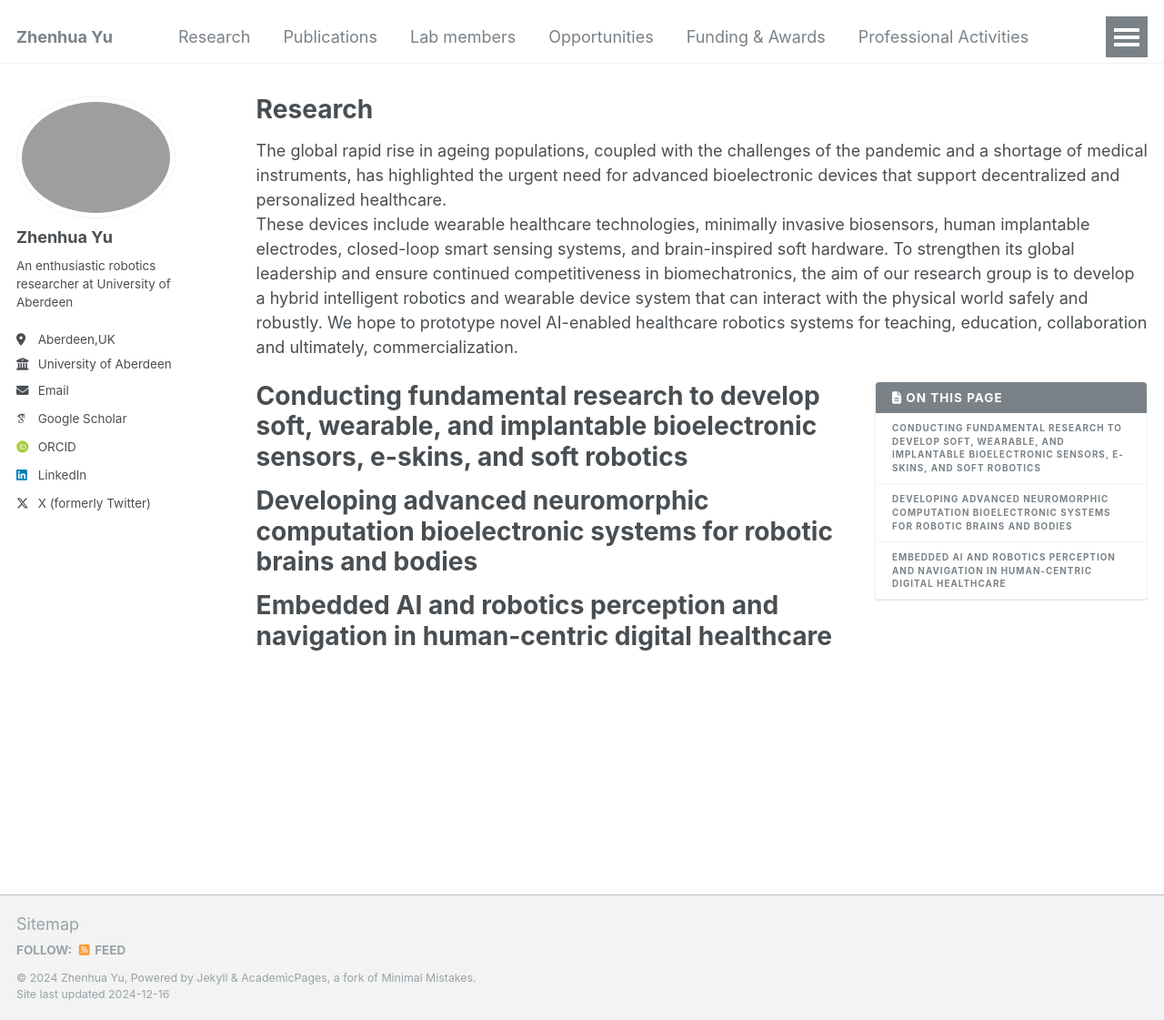
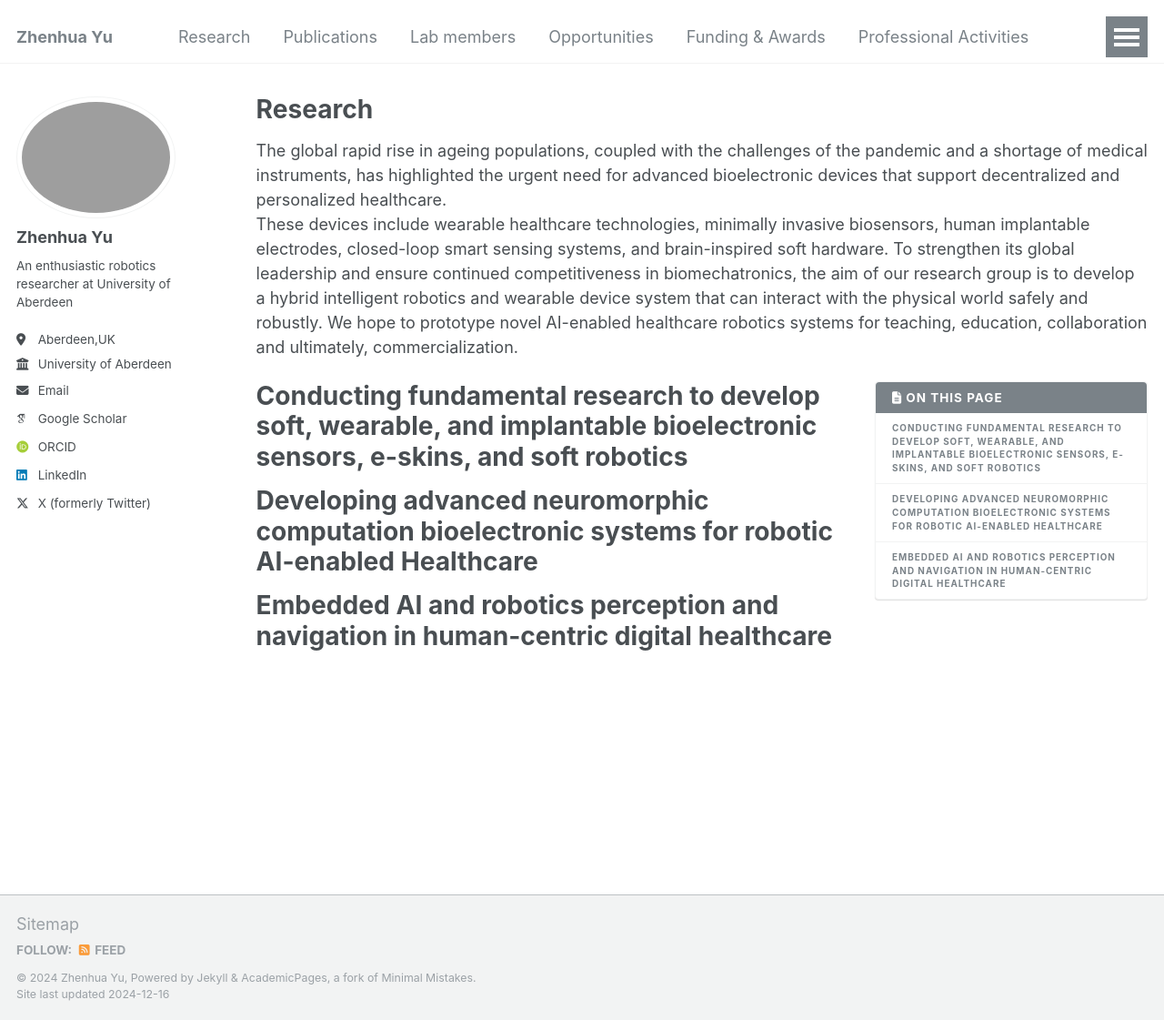
Before and after one commit to DrZhenhuaYu/DrZhenhuaYu.github.io, a Jekyll site: the page built from _pages/Research.md, in a window 1280 px wide and 1121 px high. Shown: the whole window at 91% size. Built offline with Jekyll 4.4.1, drawn with Linux system fonts in a browser that asks for light colours; some web fonts are replaced.

Commit message:
Update Research.md

```diff
--- a/_pages/Research.md
+++ b/_pages/Research.md
@@ -16,7 +16,7 @@ To strengthen its global leadership and ensure continued competitiveness in biom
 # Conducting fundamental research to develop soft, wearable, and implantable bioelectronic sensors, e-skins, and soft robotics
 
 
-# Developing advanced neuromorphic computation bioelectronic systems for robotic brains and bodies
+# Developing advanced neuromorphic computation bioelectronic systems for robotic AI-enabled Healthcare
 
 
 # Embedded AI and robotics perception and navigation in human-centric digital healthcare
```
